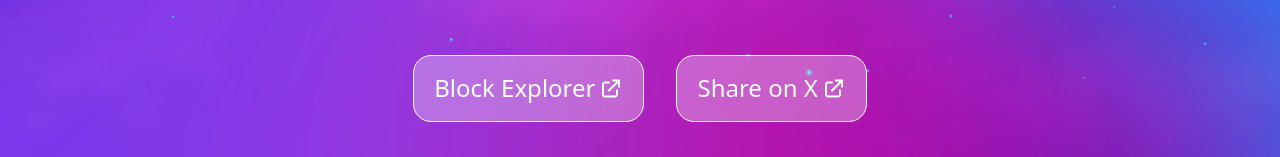
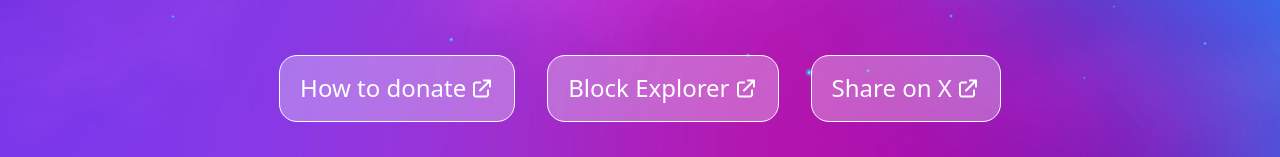
Before and after one commit to StartaleLabs/startale-donation, a Next.js app: page / in a window 1280 px wide. Shown: the part 732-889 px from the top of the page. Built offline with nearby package versions, Linux system fonts and the light colour scheme.

Commit message:
add how to donation

```diff
--- a/src/pages/index.tsx
+++ b/src/pages/index.tsx
@@ -76,9 +76,23 @@ export default function Home() {
               </p>
             <div className="mt-12 flex justify-center">
             <Link
+              href={`https://medium.com/me/stories/drafts`}
+              target="_blank"
+              className="mb-20 flex items-center leading-none gap-1 p-5 border border-white rounded-[18px] bg-[rgba(255,255,255,0.30)] text-[24px]"
+                >
+              How to donate
+              <Image
+                  src="/images/icon_external.png"
+                  width={24}
+                  height={24}
+                  alt=""
+                  className="flx-shrink-0"
+                />
+            </Link>
+            <Link
               href="https://astar.subscan.io/account/Y6bqhr65aCCydqbrD7gCNZKKSxK7k9pU4mNBhfMEy8MyCnj"
               target="_blank"
-              className="mb-20 flex items-center leading-none gap-1 p-5 border border-white rounded-[18px] bg-[rgba(255,255,255,0.30)] text-[24px]"
+              className="ml-8 mb-20 flex items-center leading-none gap-1 p-5 border border-white rounded-[18px] bg-[rgba(255,255,255,0.30)] text-[24px]"
             >
               Block Explorer
               <Image
```
